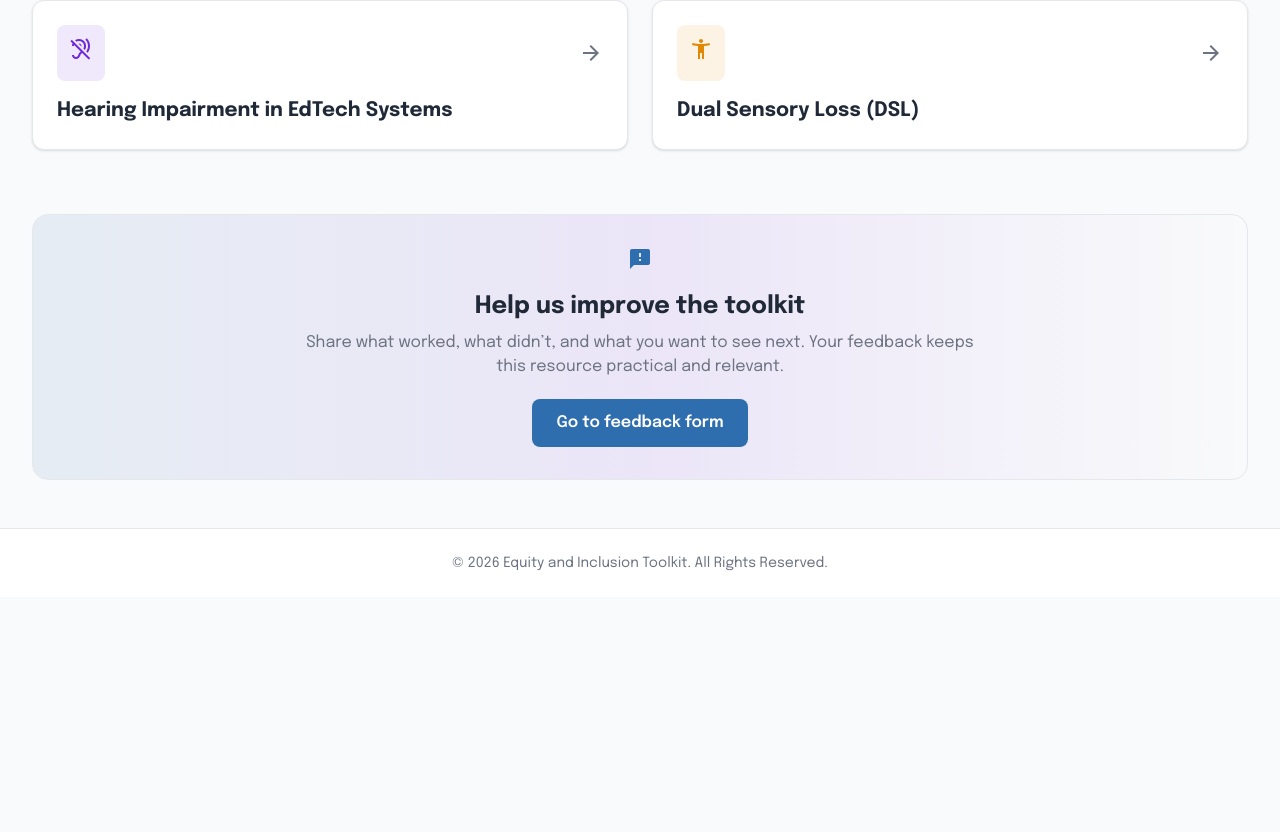
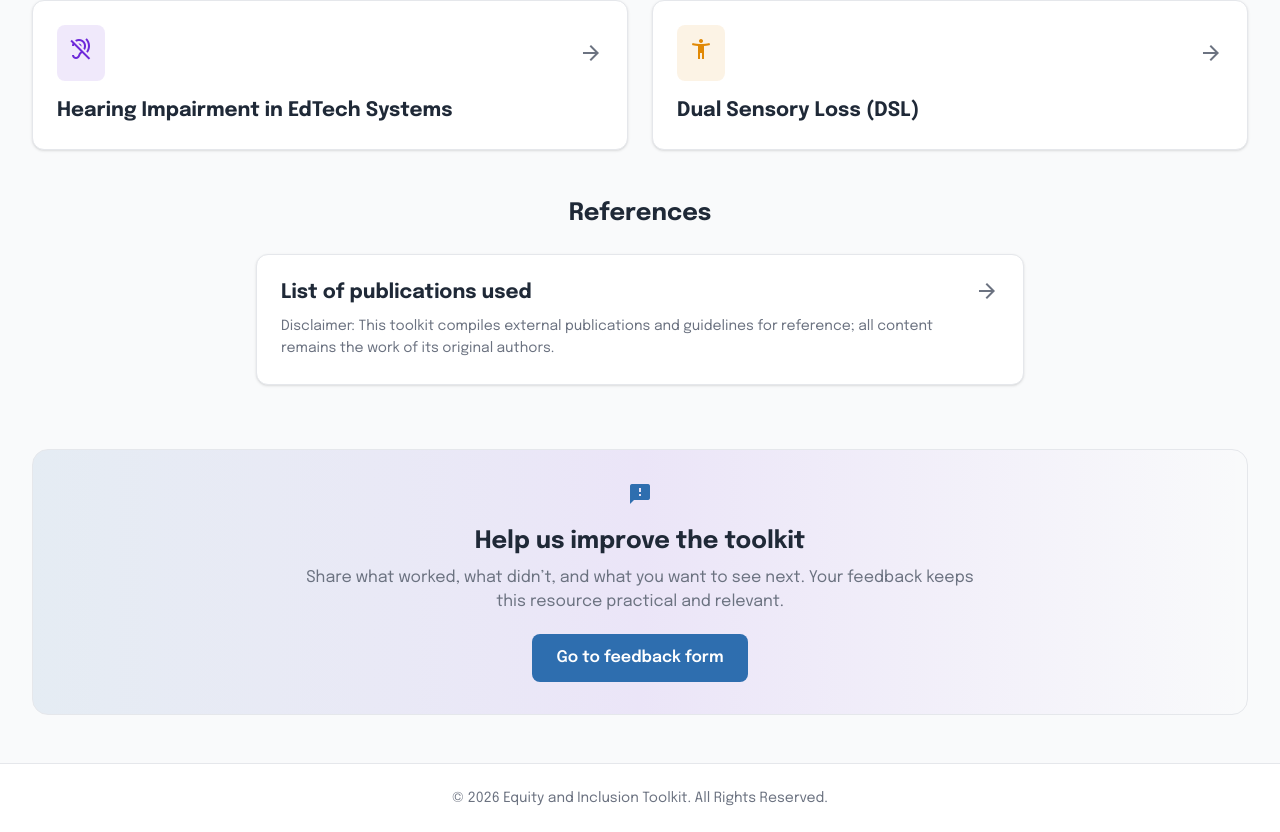
Before and after one commit to Vincent-mutwiri/Accesibility-Toolkit, a React (Vite) app: page / in a window 1280 px wide. Shown: the part 2349-3181 px from the top of the page. Before the commit the page ends 2946 px from the top, so only its background shows below. Built offline with nearby package versions, Linux system fonts and the light colour scheme; a web font is replaced by a local one.

Commit message:
Add References card under disabilities section on home page

```diff
--- a/pages/LandingPage.tsx
+++ b/pages/LandingPage.tsx
@@ -220,6 +220,26 @@ learners?</h2>
             );
           })}
         </div>
+
+        {/* References */}
+        <div className="mt-12">
+          <h3 className="text-2xl font-bold text-center mb-6 text-text-light dark:text-text-dark">References</h3>
+
+          <Link
+            to="/resources"
+            className="group block max-w-3xl mx-auto bg-card-light dark:bg-card-dark rounded-xl p-6 shadow-sm border border-border-light dark:border-border-dark hover:shadow-md transition-all duration-200"
+          >
+            <div className="flex items-start justify-between gap-4">
+              <div>
+                <h4 className="text-xl font-bold text-text-light dark:text-text-dark">List of publications used</h4>
+                <p className="text-subtle-light dark:text-subtle-dark text-sm leading-relaxed mt-2">
+                  Disclaimer: This toolkit compiles external publications and guidelines for reference; all content remains the work of its original authors.
+                </p>
+              </div>
+              <span className="material-icons text-subtle-light dark:text-subtle-dark group-hover:text-brand-blue transition-colors">arrow_forward</span>
+            </div>
+          </Link>
+        </div>
       </section>
 
       {/* Feedback CTA */}
```
